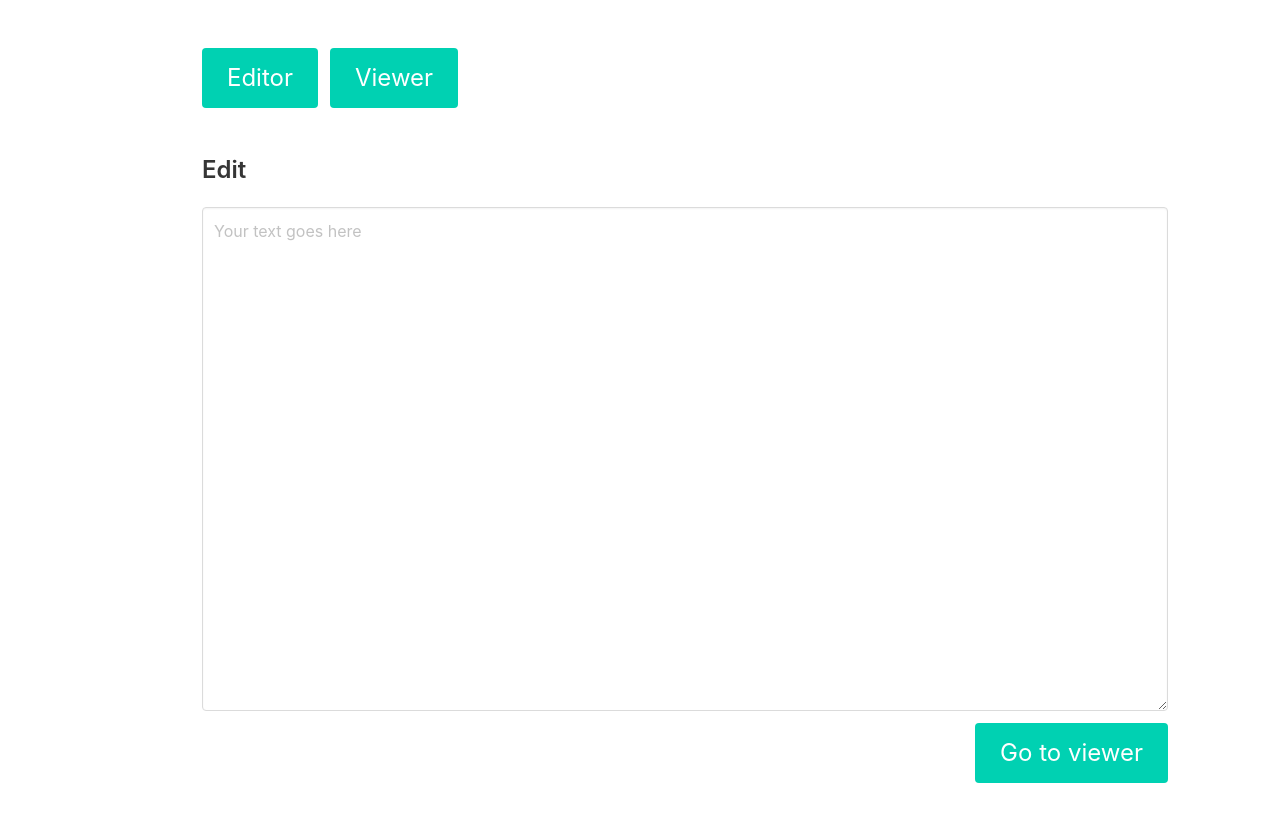
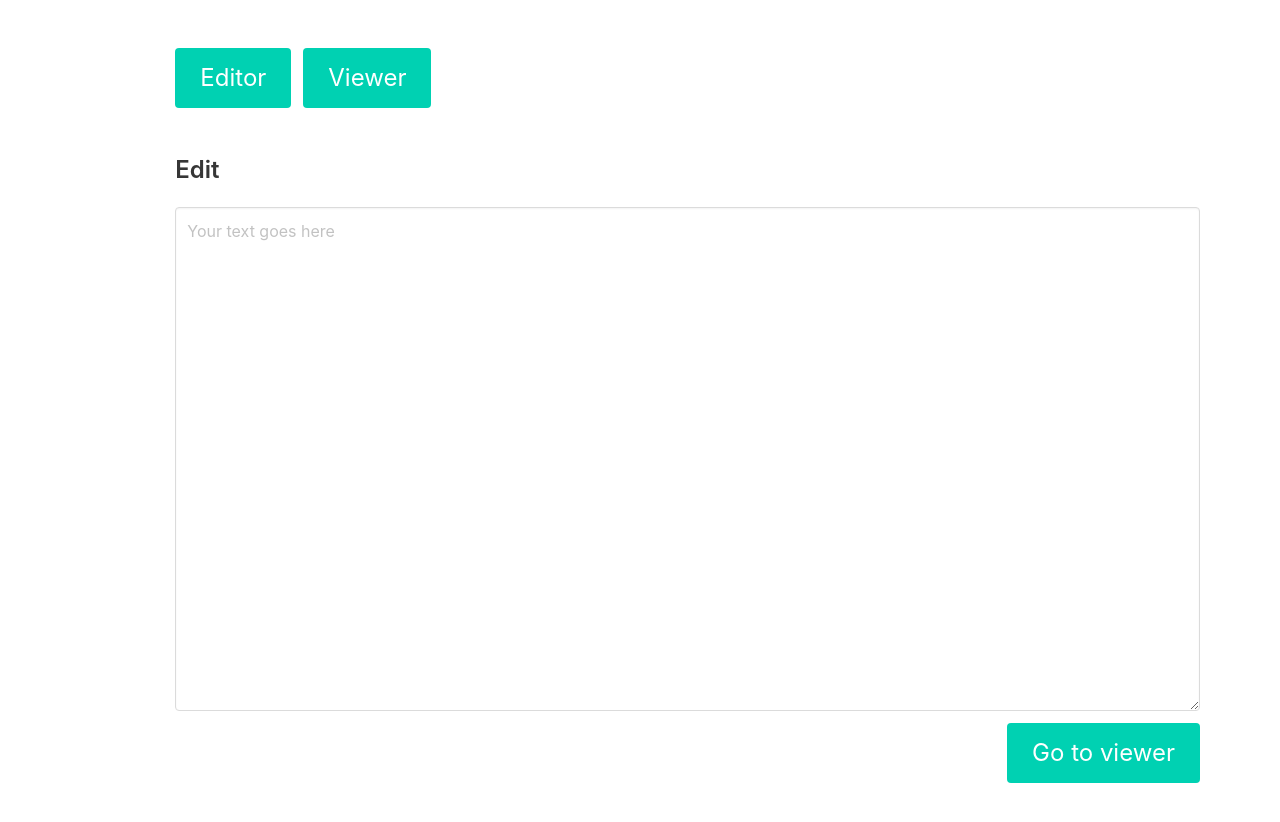
Before and after one commit to Jukkay/markdown-parser, a Next.js app: page /editor in a window 1280 px wide. Shown: the top 822 px of the page. Built offline with nearby package versions, Linux system fonts and the light colour scheme.

Commit message:
fiddled around with viewer settings and added resume.md

```diff
--- a/pages/_app.tsx
+++ b/pages/_app.tsx
@@ -11,7 +11,7 @@ function MyApp({ Component, pageProps }: AppProps) {
   const [bgColor, setBgColor] = useState('')
   const [output, setOutput] = useState<ReactNode[]>()
   return (
-    <div className="container is-max-widescreen">
+    <div className="container is-fluid">
       <section className='section'>
         <div className='columns'>
           <div className='column is-11 is-offset-1'>
```
Also changed, not shown: pages/viewer/index.tsx (+4 -4 lines), 1 other file (tests, documents, lock files or other folders).
